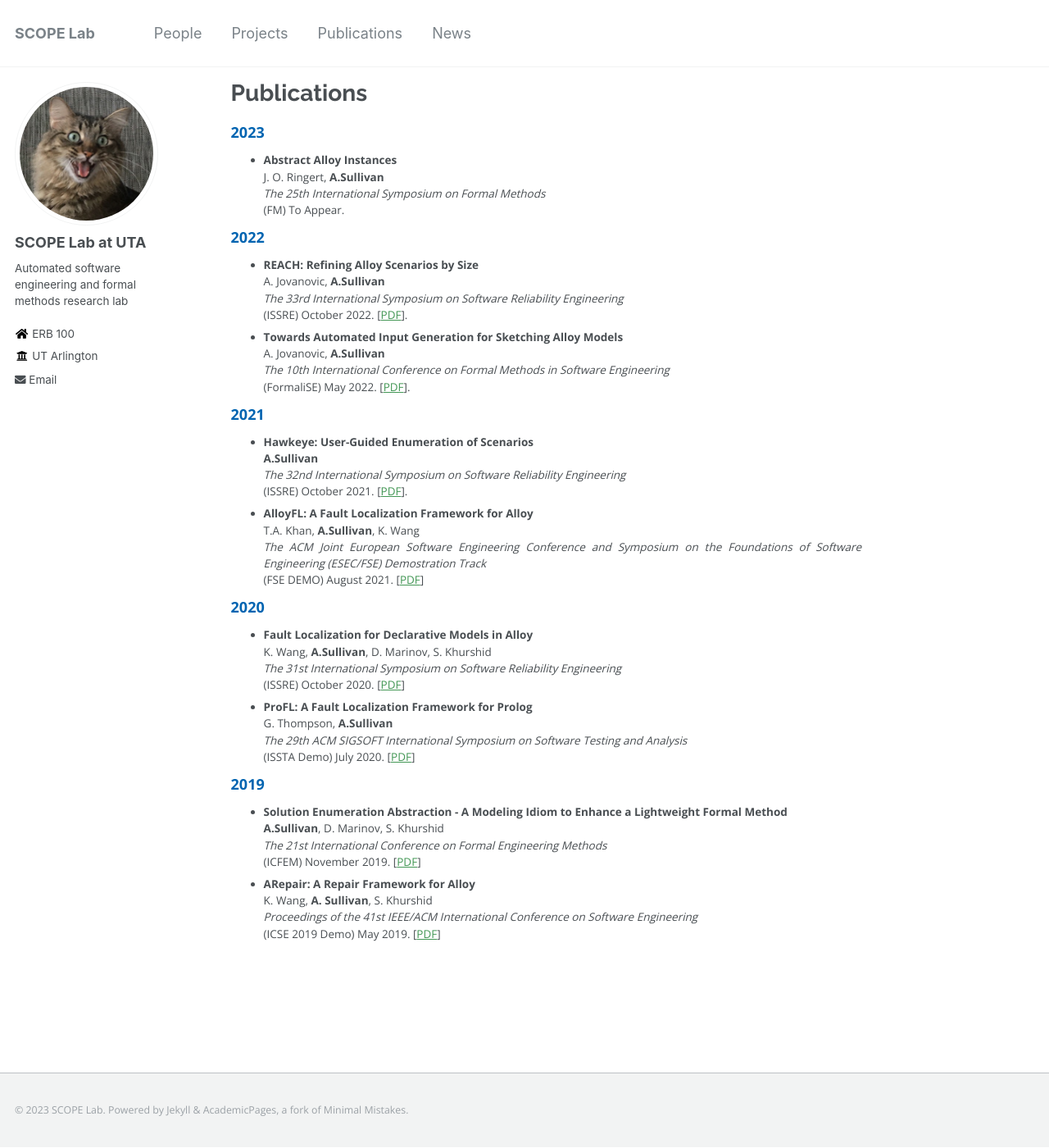
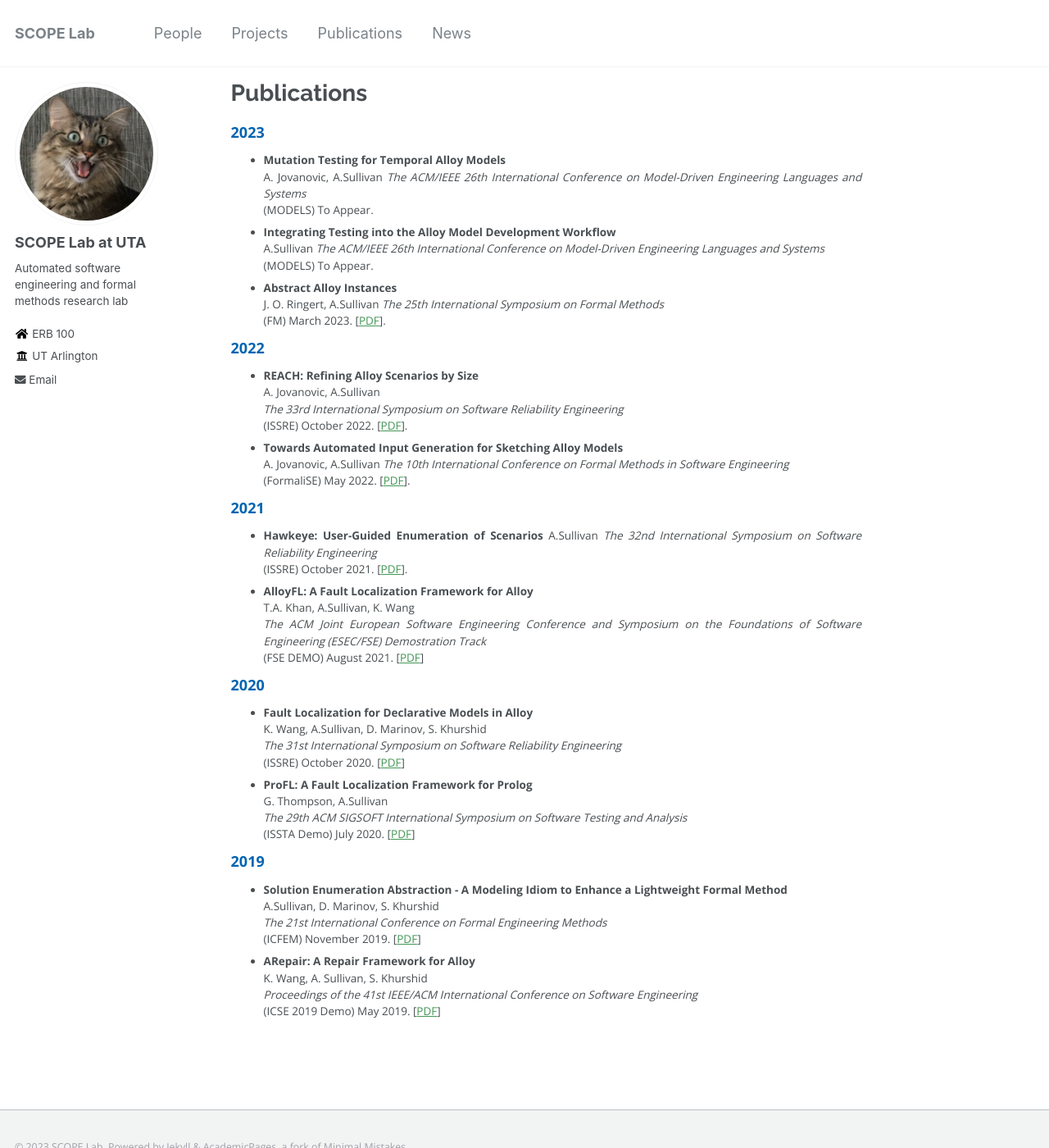
Before and after one commit to SCOPELabUTA/SCOPELabUTA.github.io, a Jekyll site: the page built from _pages/publications.md, in a window 1280 px wide and 1400 px high. Shown: the whole window at 82% size. Built offline with Jekyll 4.4.1, drawn with Linux system fonts in a browser that asks for light colours.

Commit message:
Update publications.md

```diff
--- a/_pages/publications.md
+++ b/_pages/publications.md
@@ -5,51 +5,59 @@ author_profile: true
 ---
 ### 2023
 
+* **Mutation Testing for Temporal Alloy Models**
+A. Jovanovic, A.Sullivan
+_The ACM/IEEE 26th International Conference on Model-Driven Engineering Languages and Systems_
+(MODELS) To Appear.
+* **Integrating Testing into the Alloy Model Development Workflow**
+A.Sullivan
+_The ACM/IEEE 26th International Conference on Model-Driven Engineering Languages and Systems_
+(MODELS) To Appear.
 * **Abstract Alloy Instances**
-J. O. Ringert, **A.Sullivan**
+J. O. Ringert, A.Sullivan
 _The 25th International Symposium on Formal Methods_
-(FM) To Appear.
+(FM) March 2023. \[[PDF](../files/FM2023.pdf)\].
 
 ### 2022
 
 * **REACH: Refining Alloy Scenarios by Size**
-A. Jovanovic, **A.Sullivan**
+A. Jovanovic, A.Sullivan
 _The 33rd International Symposium on Software Reliability Engineering_
 (ISSRE) October 2022.  \[[PDF](../files/ISSRE2022.pdf)\].
 * **Towards Automated Input Generation for Sketching Alloy Models**
-A. Jovanovic, **A.Sullivan**
+A. Jovanovic, A.Sullivan
 _The 10th International Conference on Formal Methods in Software Engineering_
 (FormaliSE) May 2022. \[[PDF](../files/FormaliSE2022.pdf)\].
 
 ### 2021
 
 * **Hawkeye: User-Guided Enumeration of Scenarios**
-**A.Sullivan**
+A.Sullivan
 _The 32nd International Symposium on Software Reliability Engineering_
 (ISSRE) October 2021. \[[PDF](../files/ISSRE21Hawkeye.pdf)\].
 * **AlloyFL: A Fault Localization Framework for Alloy**
-T.A. Khan, **A.Sullivan**, K. Wang
+T.A. Khan, A.Sullivan, K. Wang
 _The ACM Joint European Software Engineering Conference and Symposium on the Foundations of Software Engineering (ESEC/FSE) Demostration Track_
 (FSE DEMO) August 2021. \[[PDF](../files/AlloyFLFSEDemo.pdf)\]
 
 ### 2020
 
 * **Fault Localization for Declarative Models in Alloy**
-K. Wang, **A.Sullivan**, D. Marinov, S. Khurshid
+K. Wang, A.Sullivan, D. Marinov, S. Khurshid
 _The 31st International Symposium on Software Reliability Engineering_
 (ISSRE) October 2020. \[[PDF](../files/ISSRE2020.pdf)\]
 * **ProFL: A Fault Localization Framework for Prolog**
-G. Thompson, **A.Sullivan**
+G. Thompson, A.Sullivan
 _The 29th ACM SIGSOFT International Symposium on Software Testing and Analysis_
 (ISSTA Demo) July 2020. \[[PDF](../files/ISSTA2020Demo.pdf)\]
 
 ### 2019
 
 * **Solution Enumeration Abstraction - A Modeling Idiom to Enhance a Lightweight Formal Method**
-**A.Sullivan**, D. Marinov, S. Khurshid
+A.Sullivan, D. Marinov, S. Khurshid
 _The 21st International Conference on Formal Engineering Methods_
 (ICFEM) November 2019. \[[PDF](../files/SolutionEnumerationAbstractionICFEM.pdf)\]
 * **ARepair: A Repair Framework for Alloy**
-K. Wang, **A. Sullivan**, S. Khurshid
+K. Wang, A. Sullivan, S. Khurshid
 *Proceedings of the 41st IEEE/ACM International Conference on Software Engineering*
  (ICSE 2019 Demo) May 2019.  \[[PDF](../files/ARepairDemo.pdf)\]
```
